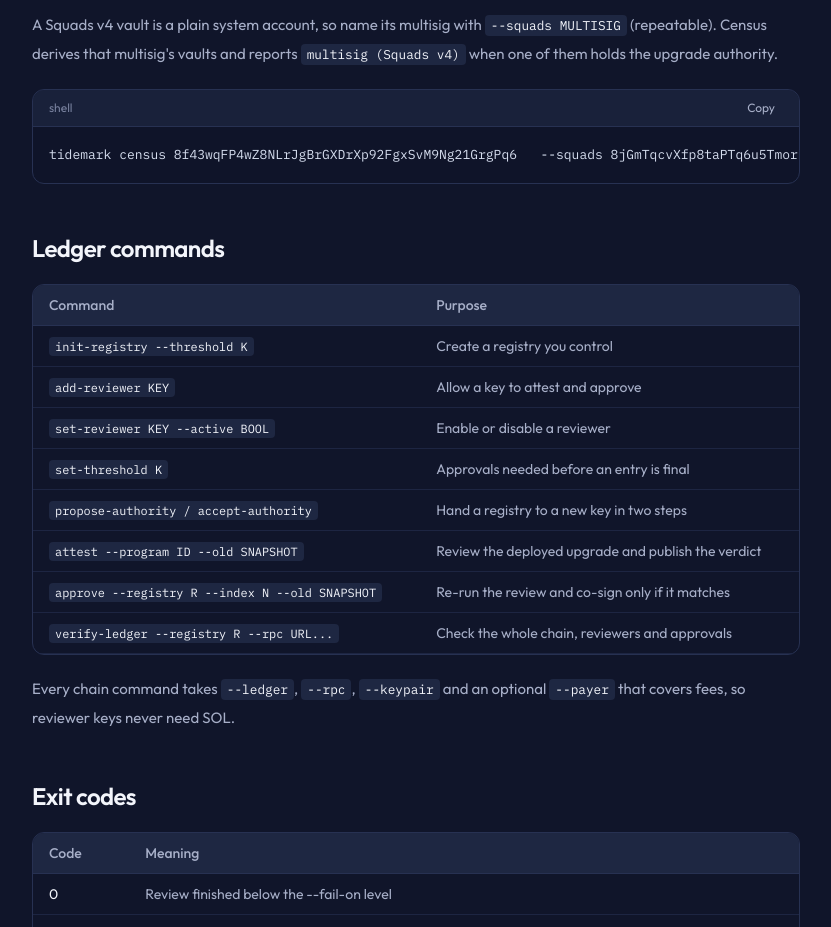
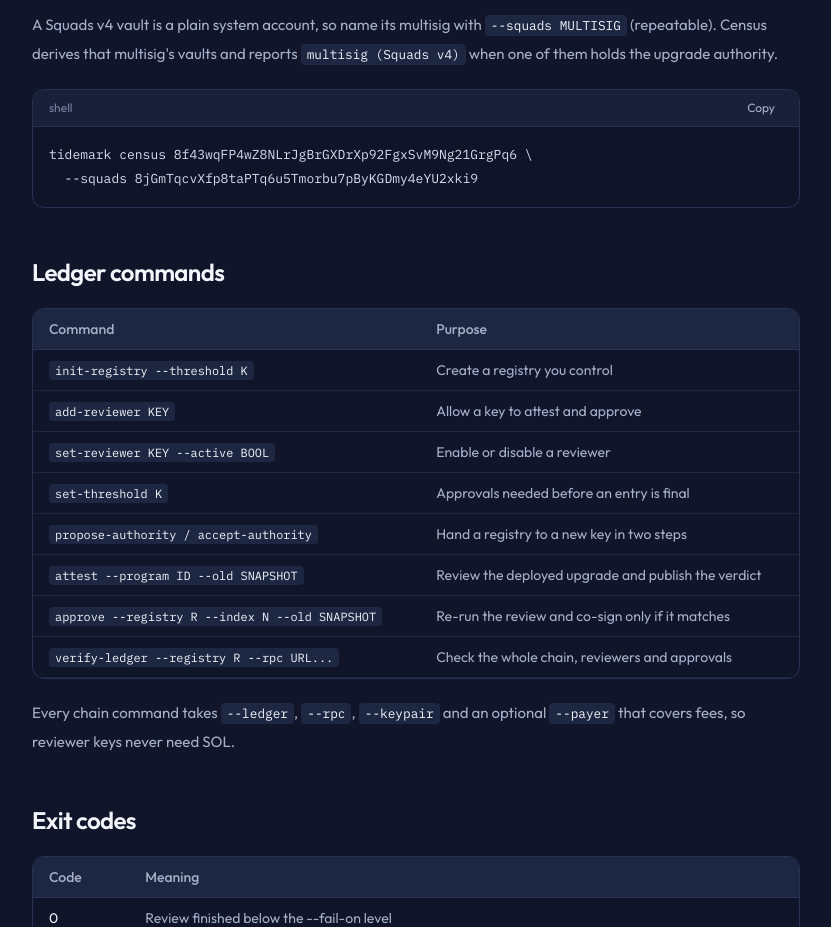
Before and after one commit to IIITManjeet/Tidemark, a Next.js app in the folder web/: page /docs/cli in a window 1280 px wide. Shown: the part 1680-2607 px from the top of the page, without its empty margins (324-1155 px from the left). Built offline with nearby package versions, Linux system fonts and the light colour scheme.

Commit message:
ci: retry kani setup on download errors; fix census docs snippet

```diff
--- a/web/app/docs/cli/page.tsx
+++ b/web/app/docs/cli/page.tsx
@@ -50,8 +50,7 @@ export default function Page() {
         Census derives that multisig&apos;s vaults and reports <C>multisig (Squads v4)</C> when one of them holds the
         upgrade authority.
       </P>
-      <Code>{`tidemark census 8f43wqFP4wZ8NLrJgBrGXDrXp92FgxSvM9Ng21GrgPq6 \
-  --squads 8jGmTqcvXfp8taPTq6u5Tmorbu7pByKGDmy4eYU2xki9`}</Code>
+      <Code>{`tidemark census 8f43wqFP4wZ8NLrJgBrGXDrXp92FgxSvM9Ng21GrgPq6 \\\n  --squads 8jGmTqcvXfp8taPTq6u5Tmorbu7pByKGDmy4eYU2xki9`}</Code>
 
       <H2 id="ledger">Ledger commands</H2>
       <DocTable
```
